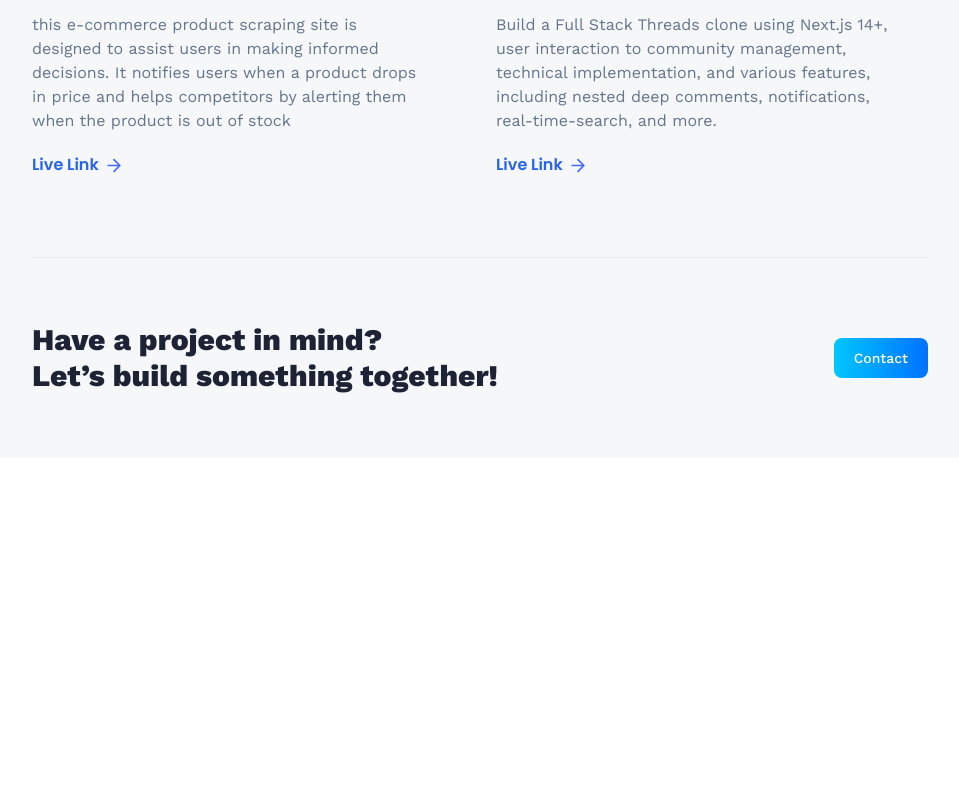
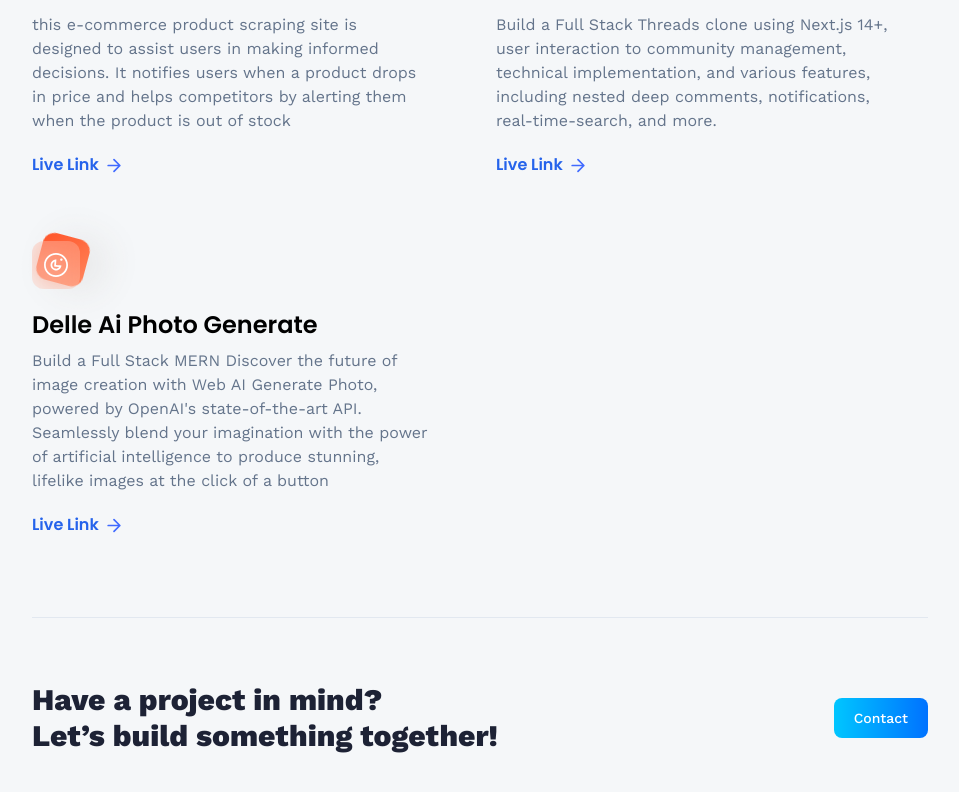
Before and after one commit to FaisMuhammadd/3d-portfolio, a React (Vite) app: page /projects in a window 1280 px wide. Shown: the part 1467-2259 px from the top of the page, without its empty margins (160-1119 px from the left). Before the commit the page ends 1925 px from the top, so only its background shows below. Built offline with nearby package versions, Linux system fonts and the light colour scheme; no server answers.

Commit message:
add project

```diff
--- a/src/constants/index.js
+++ b/src/constants/index.js
@@ -196,4 +196,12 @@ export const projects = [
       "Build a Full Stack Threads clone using Next.js 14+, user interaction to community management, technical implementation, and various features, including nested deep comments, notifications, real-time-search, and more.",
     link: "https://github.com/pandawaa/threads-clone",
   },
+  {
+    iconUrl: threads,
+    theme: "btn-back-red",
+    name: "Delle Ai Photo Generate",
+    description:
+      "Build a Full Stack MERN Discover the future of image creation with Web AI Generate Photo, powered by OpenAI's state-of-the-art API. Seamlessly blend your imagination with the power of artificial intelligence to produce stunning, lifelike images at the click of a button",
+    link: "https://github.com/pandawaa/dalle-clone",
+  },
 ]
```
